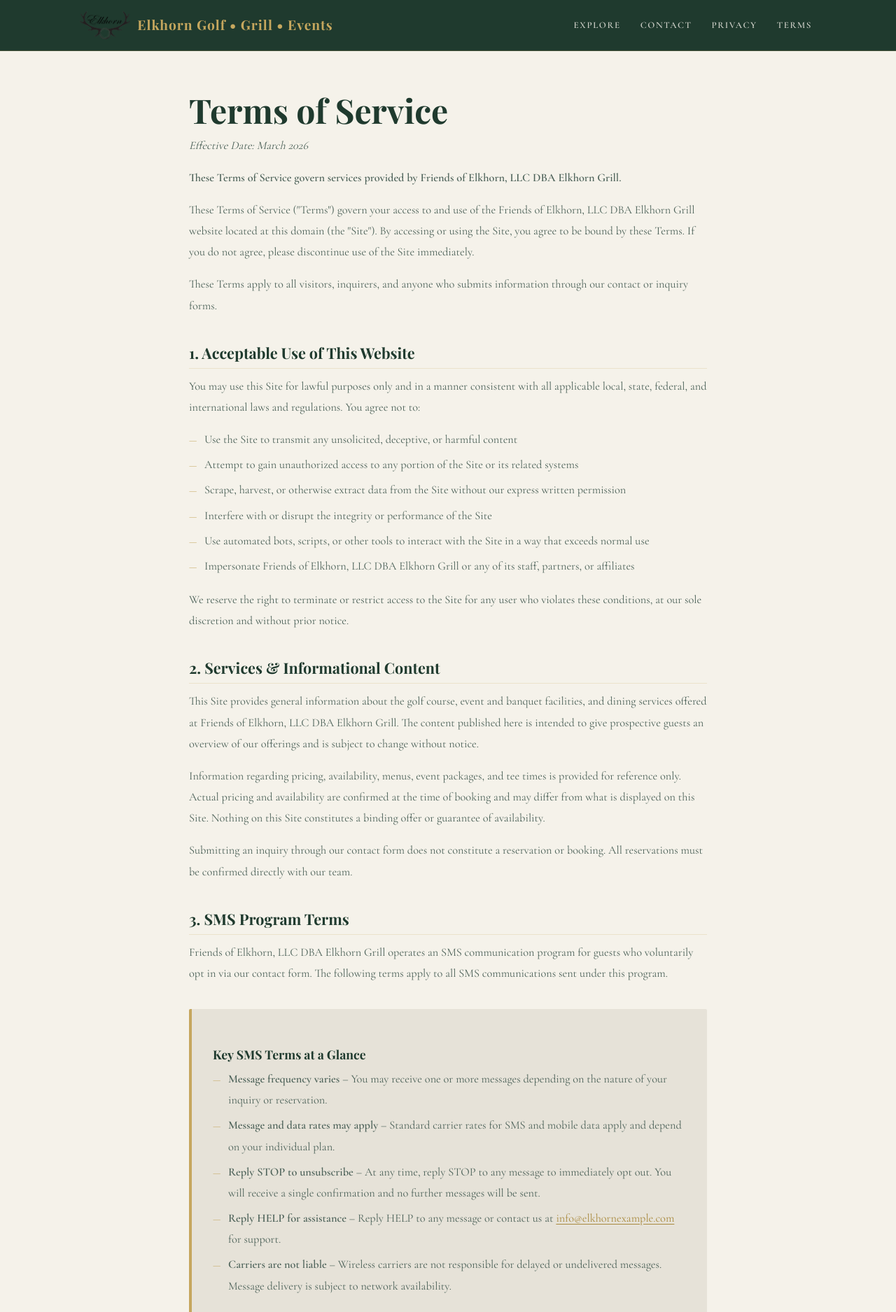
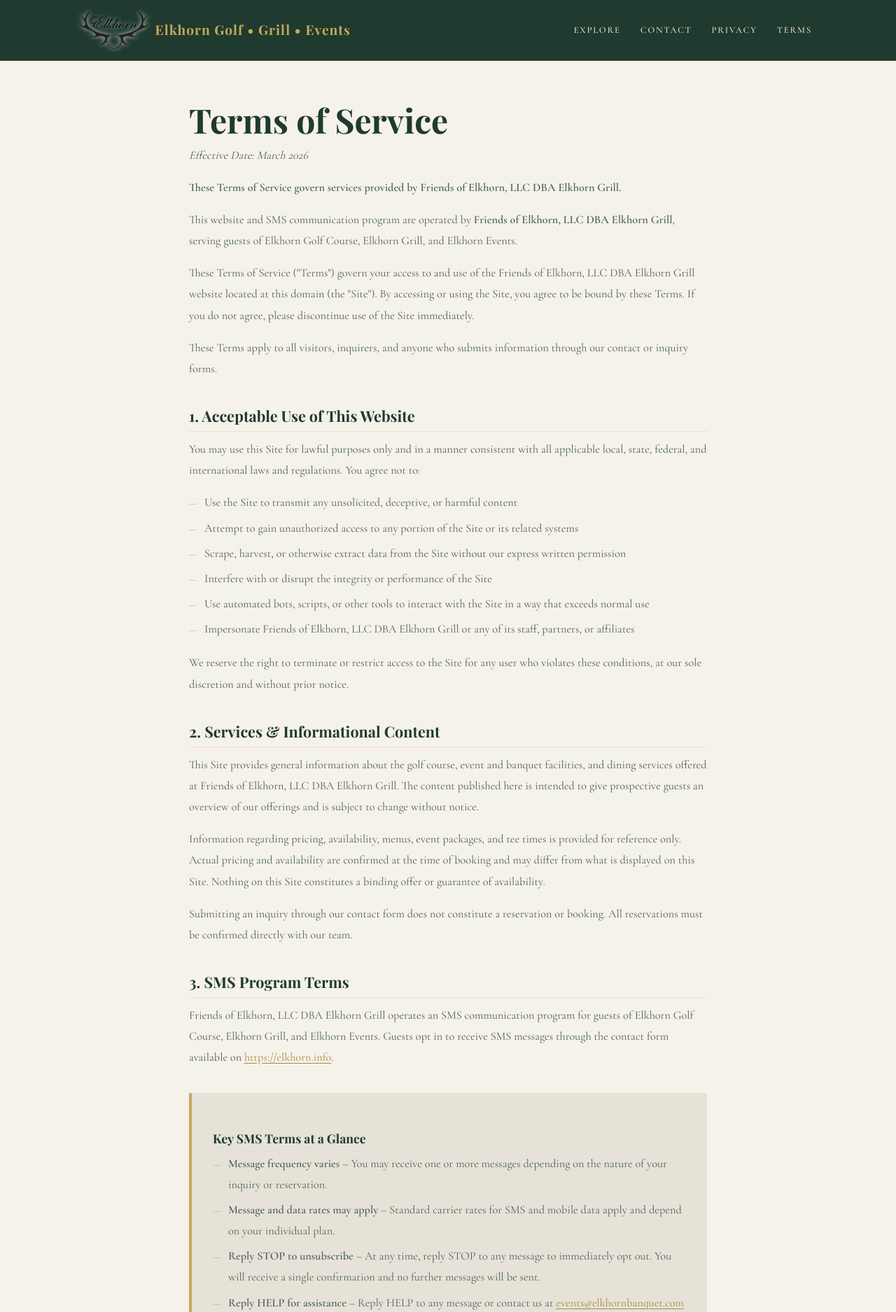
Before and after one commit to Solynx-Solutions/elkhorn-info, a plain HTML site: page terms.html in a window 1280 px wide. Shown: the top 1875 px of the page at 70% size. Drawn offline with nearby package versions, Linux system fonts and the light colour scheme.

Commit message:
Update legal pages for A2P SMS compliance

```diff
--- a/styles.css
+++ b/styles.css
@@ -1308,8 +1308,6 @@
 }
 
 .logo-image {
-  height: 40px;
-  width: auto;
-  display: block;
-  flex-shrink: 0;
+  height: 54px;
+  filter: drop-shadow(0 0 3px rgba(255, 255, 255, 0.8));
 }
--- a/terms.html
+++ b/terms.html
@@ -42,6 +42,9 @@
 
             <p><strong>These Terms of Service govern services provided by Friends of Elkhorn, LLC DBA Elkhorn
                     Grill.</strong></p>
+
+            <p>This website and SMS communication program are operated by <strong>Friends of Elkhorn, LLC DBA Elkhorn
+                    Grill</strong>, serving guests of Elkhorn Golf Course, Elkhorn Grill, and Elkhorn Events.</p>
 
             <p>These Terms of Service ("Terms") govern your access to and use of the Friends of Elkhorn, LLC DBA Elkhorn
                 Grill
@@ -92,9 +95,11 @@
             <!-- ─── 3. SMS Program Terms ──────────────── -->
             <h2>3. SMS Program Terms</h2>
 
-            <p>Friends of Elkhorn, LLC DBA Elkhorn Grill operates an SMS communication program for guests who
-                voluntarily opt in via our contact form. The following terms apply to all SMS communications
-                sent under this program.</p>
+            <p>Friends of Elkhorn, LLC DBA Elkhorn Grill operates an SMS communication program for guests of
+                Elkhorn Golf Course, Elkhorn Grill, and Elkhorn Events. Guests opt in to receive SMS messages
+                through the contact form available on
+                <a href="https://elkhorn.info" target="_blank" rel="noopener noreferrer">https://elkhorn.info</a>.
+            </p>
 
             <section class="policy-highlight" aria-label="SMS Program Terms summary">
                 <h3>Key SMS Terms at a Glance</h3>
@@ -107,7 +112,7 @@
                         message to immediately opt out. You will receive a single confirmation and no
                         further messages will be sent.</li>
                     <li><strong>Reply HELP for assistance</strong> – Reply HELP to any message or contact
-                        us at <a href="mailto:info@elkhornexample.com">info@elkhornexample.com</a> for
+                        us at <a href="mailto:events@elkhornbanquet.com">events@elkhornbanquet.com</a> for
                         support.</li>
                     <li><strong>Carriers are not liable</strong> – Wireless carriers are not responsible
                         for delayed or undelivered messages. Message delivery is subject to network
@@ -129,7 +134,7 @@
             <p>You may opt out at any time by replying <strong>STOP</strong> to any SMS message from us.
                 To re-subscribe, reply <strong>START</strong> or contact us directly. For assistance,
                 reply <strong>HELP</strong> or reach us at
-                <a href="mailto:info@elkhornexample.com">info@elkhornexample.com</a>.
+                <a href="mailto:events@elkhornbanquet.com">events@elkhornbanquet.com</a>.
             </p>
 
             <h3>Carrier Liability Disclaimer</h3>
```
Also changed, not shown: privacy.html (+4 -1 lines).
